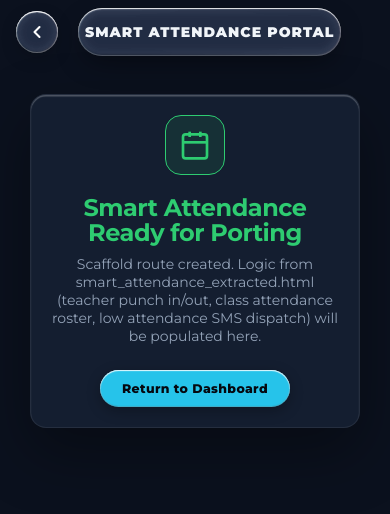
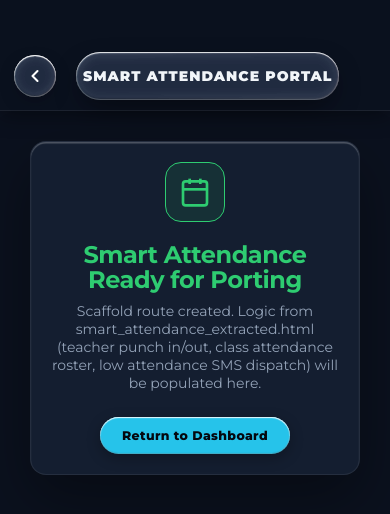
Before and after one commit to edtrimkey-boop/etk-frontend, a Next.js app: page /attendance in a window 390 px wide. Shown: the top 514 px of the page. Built offline with nearby package versions, Linux system fonts and the light colour scheme; no server answers.

Commit message:
fix(mobile): resolve iOS Safari top status bar collision, move Sara AI to topbar, and fix bottom card clipping

```diff
--- a/app/dashboard/layout.tsx
+++ b/app/dashboard/layout.tsx
@@ -103,6 +103,9 @@ function InnerDashboardLayout({ children }: { children: React.ReactNode }) {
       {/* 3. Sara AI Chat Widget */}
       <SaraWidget />
 
+      {/* Mobile Bottom Scrim to softly fade scrolling cards under floating dock */}
+      <div className="mobile-bottom-scrim" />
+
       {/* 4. iOS Mobile Navigation */}
       <MobileNav
         userRole={user?.role || 'admin'}
--- a/app/globals.css
+++ b/app/globals.css
@@ -291,18 +291,23 @@ input[type="date"]::-webkit-calendar-picker-indicator { cursor: pointer; filter:
 
 .top-bar {
   min-height: 72px;
-  height: calc(72px + env(safe-area-inset-top, 0px));
-  padding-top: env(safe-area-inset-top, 0px);
+  height: auto;
+  padding-top: max(env(safe-area-inset-top, 0px), 12px);
+  padding-bottom: 12px;
   padding-left: max(24px, env(safe-area-inset-left, 0px));
   padding-right: max(24px, env(safe-area-inset-right, 0px));
   flex-shrink: 0;
-  background: transparent;
+  background: rgba(11, 17, 30, 0.88);
+  backdrop-filter: blur(20px) saturate(180%);
+  -webkit-backdrop-filter: blur(20px) saturate(180%);
+  border-bottom: 1px solid rgba(255, 255, 255, 0.08);
   display: flex;
   justify-content: space-between;
   align-items: center;
   position: sticky;
   top: 0;
-  z-index: 100;
+  z-index: 1000;
+  box-sizing: border-box;
 }
 
 /* 🔥 FIX 3: Perfectly Spaced Header Icons */
@@ -1382,7 +1387,20 @@ td { padding: 15px; border-bottom: 1px solid var(--border); font-weight: 600; ve
      ======================================================= */
   .sidebar { display: none !important; }
   .top-bar .brandRow button { display: none !important; }
-  .content-area { padding-bottom: calc(120px + env(safe-area-inset-bottom)) !important; }
+  .content-area { padding-bottom: calc(140px + env(safe-area-inset-bottom, 0px)) !important; }
+
+  /* Soft bottom gradient scrim to prevent cards peeking abruptly behind floating dock */
+  .mobile-bottom-scrim {
+      display: block;
+      position: fixed;
+      bottom: 0;
+      left: 0;
+      right: 0;
+      height: calc(85px + env(safe-area-inset-bottom, 0px));
+      background: linear-gradient(to top, rgba(11, 17, 30, 0.95) 0%, rgba(11, 17, 30, 0.7) 50%, transparent 100%);
+      pointer-events: none;
+      z-index: 4990;
+  }
 
   /* 1. Transparent layout wrapper - Centered across all mobile, phablet & tablet sizes */
   #mobile-nav-bar {
@@ -2373,6 +2391,34 @@ h1, h2, h3, .premium-sticky-header h2, .panel h2, .glass-title-pill h3 {
     display: none !important;
   }
 
+  /* Sticky Frosted TopBar with Full iPhone Notch / Status Bar Clearance */
+  .top-bar {
+    min-height: calc(50px + max(env(safe-area-inset-top, 0px), 52px)) !important;
+    height: auto !important;
+    padding-top: max(env(safe-area-inset-top, 0px), 52px) !important;
+    padding-bottom: 10px !important;
+    padding-left: max(14px, env(safe-area-inset-left, 0px)) !important;
+    padding-right: max(14px, env(safe-area-inset-right, 0px)) !important;
+    background: rgba(11, 17, 30, 0.94) !important;
+    backdrop-filter: blur(24px) saturate(190%) !important;
+    -webkit-backdrop-filter: blur(24px) saturate(190%) !important;
+    border-bottom: 1px solid rgba(255, 255, 255, 0.08) !important;
+    box-shadow: 0 4px 20px rgba(0, 0, 0, 0.4) !important;
+    position: sticky !important;
+    top: 0 !important;
+    z-index: 1000 !important;
+  }
+
+  /* Hide floating Sara button on mobile so it never obscures cards or text */
+  #sara-chat-widget #sara-chat-btn {
+    display: none !important;
+  }
+
+  /* Content area scroll padding to clear bottom navigation dock */
+  .content-area {
+    padding-bottom: calc(140px + env(safe-area-inset-bottom, 0px)) !important;
+  }
+
   /* Compact circular logo pill on mobile when inst name & title are hidden */
   .glass-title-pill {
     padding: 7px !important;
@@ -2576,11 +2622,12 @@ h1, h2, h3, .premium-sticky-header h2, .panel h2, .glass-title-pill h3 {
 /* 2. STANDARD SMARTPHONES (<= 600px) */
 @media (max-width: 600px) {
   .top-bar {
-    padding-left: max(16px, env(safe-area-inset-left, 0px)) !important;
-    padding-right: max(16px, env(safe-area-inset-right, 0px)) !important;
-    min-height: 64px !important;
-    height: calc(64px + env(safe-area-inset-top, 0px)) !important;
-    padding-top: env(safe-area-inset-top, 0px) !important;
+    padding-left: max(14px, env(safe-area-inset-left, 0px)) !important;
+    padding-right: max(14px, env(safe-area-inset-right, 0px)) !important;
+    padding-top: max(env(safe-area-inset-top, 0px), 52px) !important;
+    padding-bottom: 10px !important;
+    min-height: calc(48px + max(env(safe-area-inset-top, 0px), 52px)) !important;
+    height: auto !important;
   }
   .brandRow {
     gap: 10px !important;
@@ -2589,7 +2636,7 @@ h1, h2, h3, .premium-sticky-header h2, .panel h2, .glass-title-pill h3 {
     gap: 10px !important;
   }
   .content-area {
-    padding: 16px max(14px, env(safe-area-inset-right, 0px)) calc(115px + env(safe-area-inset-bottom, 0px)) max(14px, env(safe-area-inset-left, 0px)) !important;
+    padding: 16px max(14px, env(safe-area-inset-right, 0px)) calc(150px + env(safe-area-inset-bottom, 0px)) max(14px, env(safe-area-inset-left, 0px)) !important;
   }
   .panel {
     padding: 20px 16px !important;
@@ -2674,8 +2721,10 @@ h1, h2, h3, .premium-sticky-header h2, .panel h2, .glass-title-pill h3 {
 /* 4. ULTRA-COMPACT MOBILE (<= 360px: iPhone SE 1st gen, Galaxy Fold cover, 320px screens) */
 @media (max-width: 360px) {
   .top-bar {
-    min-height: 56px !important;
-    height: calc(56px + env(safe-area-inset-top, 0px)) !important;
+    min-height: calc(44px + max(env(safe-area-inset-top, 0px), 48px)) !important;
+    height: auto !important;
+    padding-top: max(env(safe-area-inset-top, 0px), 48px) !important;
+    padding-bottom: 8px !important;
     padding-left: max(8px, env(safe-area-inset-left, 0px)) !important;
     padding-right: max(8px, env(safe-area-inset-right, 0px)) !important;
   }
--- a/lib/version.ts
+++ b/lib/version.ts
@@ -4,9 +4,9 @@
  * Initial Baseline: V2.9.2 (Commit 1: 0626107)
  */
 
-export const SYSTEM_VERSION_RAW = '2.9.25';
-export const SYSTEM_VERSION = 'V2.9.25';
+export const SYSTEM_VERSION_RAW = '2.9.26';
+export const SYSTEM_VERSION = 'V2.9.26';
 export const OS_LABEL = 'ED TRIMKEY OS';
-export const SYSTEM_VERSION_STRING = 'Version V2.9.25 (ED TRIMKEY OS)';
+export const SYSTEM_VERSION_STRING = 'Version V2.9.26 (ED TRIMKEY OS)';
 
 export default SYSTEM_VERSION_STRING;
--- a/package.json
+++ b/package.json
@@ -1,6 +1,6 @@
 {
   "name": "etk-frontend",
-  "version": "2.9.25",
+  "version": "2.9.26",
   "private": true,
   "scripts": {
     "dev": "next dev",
```
Also changed, not shown: components/layout/TopBar.tsx (+32 -0 lines), components/shared/SaraWidget.tsx (+17 -1 lines).
